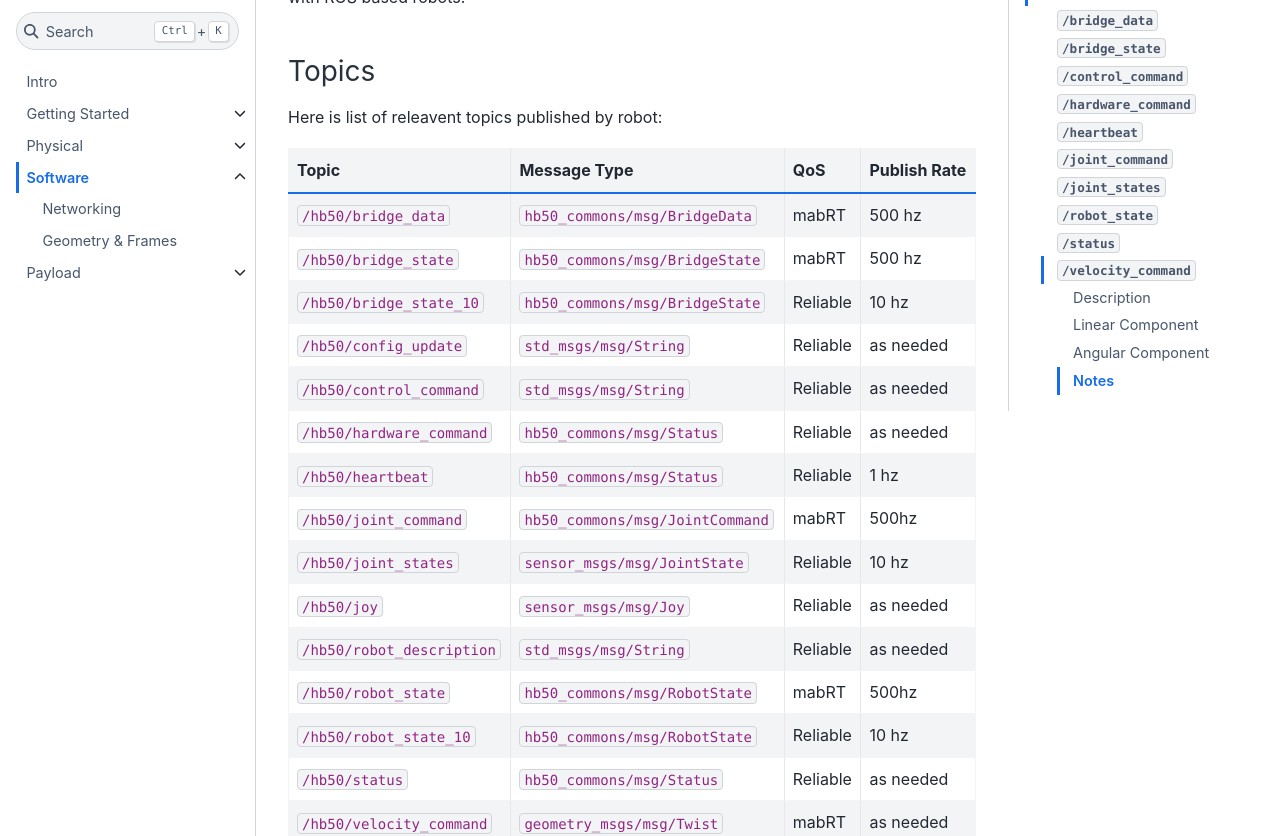
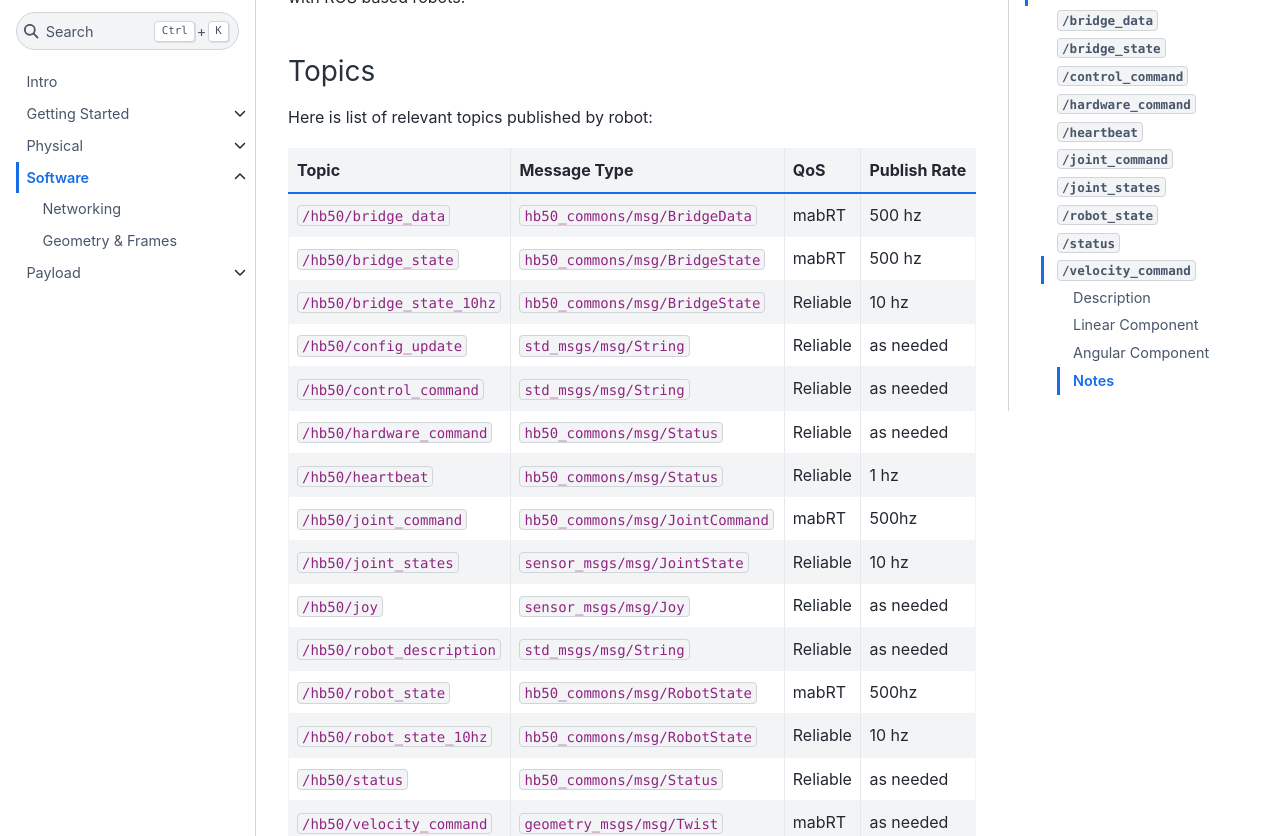
Before and after one commit to mabrobotics/hb-docs, a Jupyter Book: the page built from Software/Overview.md, in a window 1280 px wide and 1400 px high, scrolled down 978 px. Shown: the part 153-989 px from the top of the window. Built offline with Jupyter Book 1.0.4 settings and Sphinx 7.4.7 and the Sphinx Book theme 1.1.4, drawn with Linux system fonts in a browser that asks for light colours.

Commit message:
refactor: spell check

```diff
--- a/Software/Overview.md
+++ b/Software/Overview.md
@@ -26,12 +26,12 @@ Honey badger software stack sticks to a typical ROS2 architecture whenever appli
 should be self-explanatory for most users who already worked with ROS based robots.
 
 ### Topics
-Here is list of releavent topics published by robot:
+Here is list of relevant topics published by robot:
 | Topic | Message Type | QoS | Publish Rate |
 |---|---|---|---|
 | `/hb50/bridge_data` | `hb50_commons/msg/BridgeData` | mabRT | 500 hz |
 | `/hb50/bridge_state` | `hb50_commons/msg/BridgeState` | mabRT | 500 hz |
-| `/hb50/bridge_state_10` | `hb50_commons/msg/BridgeState` | Reliable | 10 hz |
+| `/hb50/bridge_state_10hz` | `hb50_commons/msg/BridgeState` | Reliable | 10 hz |
 | `/hb50/config_update` | `std_msgs/msg/String` | Reliable | as needed |
 | `/hb50/control_command` | `std_msgs/msg/String` | Reliable | as needed |
 | `/hb50/hardware_command` | `hb50_commons/msg/Status` | Reliable | as needed |
@@ -41,7 +41,7 @@ Here is list of releavent topics published by robot:
 | `/hb50/joy` | `sensor_msgs/msg/Joy` | Reliable | as needed |
 | `/hb50/robot_description` | `std_msgs/msg/String` | Reliable | as needed |
 | `/hb50/robot_state` | `hb50_commons/msg/RobotState` | mabRT | 500hz |
-| `/hb50/robot_state_10` | `hb50_commons/msg/RobotState` | Reliable | 10 hz |
+| `/hb50/robot_state_10hz` | `hb50_commons/msg/RobotState` | Reliable | 10 hz |
 | `/hb50/status` | `hb50_commons/msg/Status` | Reliable | as needed |
 | `/hb50/velocity_command` | `geometry_msgs/msg/Twist` | mabRT | as needed |
 | `/tf` | `tf2_msgs/msg/TFMessage` | Reliable | 10 hz |
```
Also changed, not shown: GettingStarted/Basics.md (+2 -2 lines), GettingStarted/GettingStarted.md (+1 -1 lines), Payload/Payload.md (+1 -1 lines), Physical/Connectors.md (+5 -5 lines).
